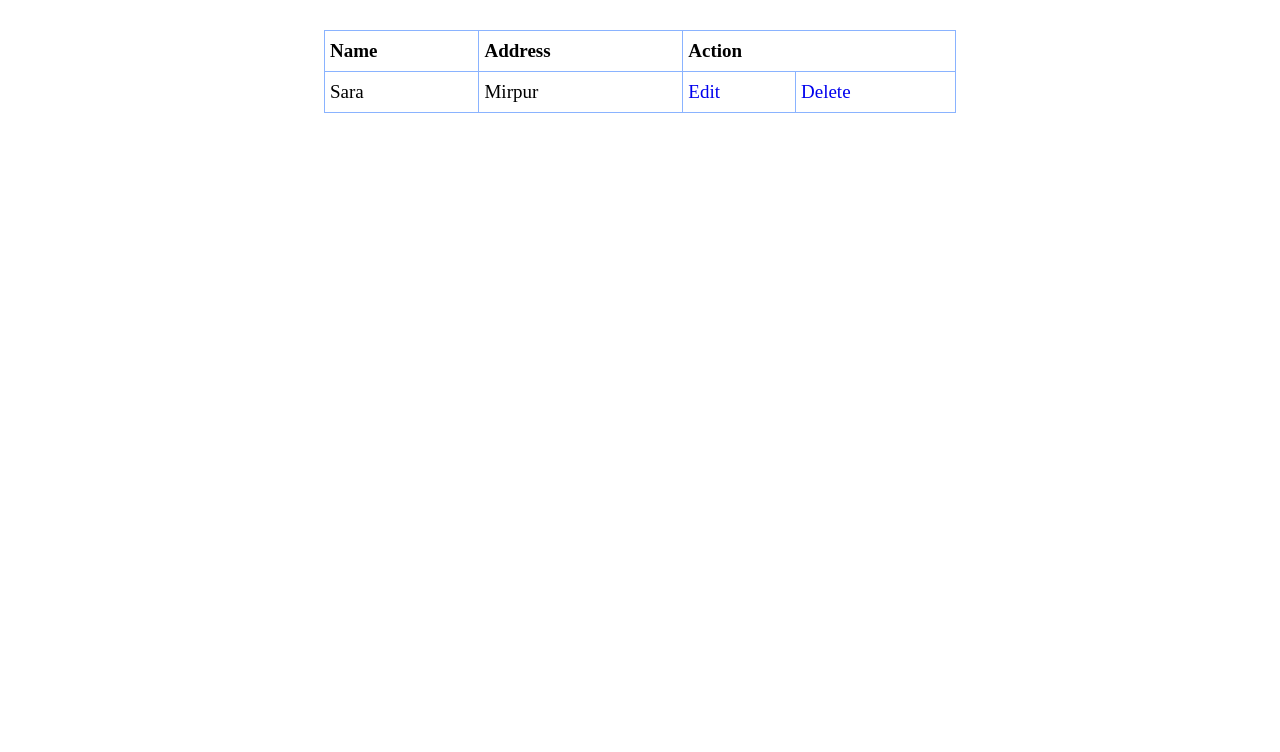
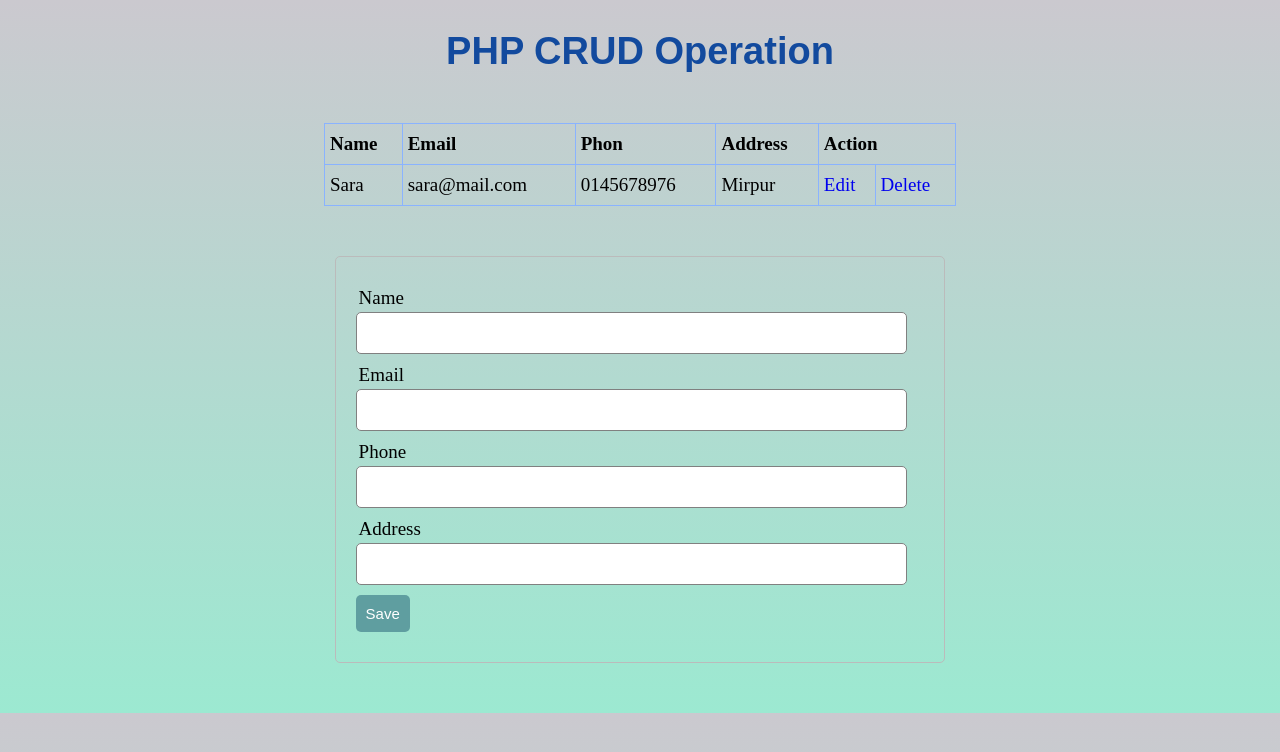
Before and after one commit to Sara-Rahman/PHP-Basic-CRUD, a PHP site: page / in a window 1280 px wide. Shown: the top 752 px of the page. Run offline with PHP 8.4, Linux system fonts and the light colour scheme.

Commit message:
insert done

```diff
--- a/index.php
+++ b/index.php
@@ -1,3 +1,4 @@
+<?php include('server.php') ?>
 <!DOCTYPE html>
 <html lang="en">
 <head>
@@ -8,10 +9,13 @@
     <link rel="stylesheet" type="text/css" href="style.css">
 </head>
 <body>
+    <h1>PHP CRUD Operation</h1>
     <table>
         <thead>
             <tr>
                 <th>Name</th>
+                <th>Email</th>
+                <th>Phon</th>
                 <th>Address</th>
                 <th colspan="2">Action</th>
             </tr>
@@ -19,6 +23,8 @@
         <tbody>
             <tr>
                 <td>Sara</td>
+                <td>sara@mail.com</td>
+                <td>0145678976</td>
                 <td>Mirpur</td>
                 <td>
                     <a href="#">Edit</a>
@@ -32,9 +38,25 @@
     </table>
 
 </body>
-<form>
-    <div class="input-group">
-        <label for=""></label>
-    </div>
-</form>
+<form method="post" action="server.php">
+		<div class="input-group">
+			<label>Name</label>
+			<input type="text" name="name" value="">
+		</div>
+        <div class="input-group">
+			<label>Email</label>
+			<input type="text" name="email" value="">
+		</div>
+        <div class="input-group">
+			<label>Phone</label>
+			<input type="text" name="phone" value="">
+		</div>
+		<div class="input-group">
+			<label>Address</label>
+			<input type="text" name="address" value="">
+		</div>
+		<div class="input-group">
+			<button class="btn" type="submit" name="save" >Save</button>
+		</div>
+	</form>
 </html>
--- /dev/null
+++ b/server.php
@@ -0,0 +1,23 @@
+<?php
+//initialize varianles
+$name="";
+$email="";
+$phone="";
+$address="";
+$id=0;
+//connect to database
+$db= mysqli_connect('localhost','root','Sara@2022','crud');
+//if save button is clicked
+if (isset($_POST['save']))
+{
+    $name=$_POST['name'];
+    $email=$_POST['email'];
+    $phone=$_POST['phone'];
+    $address=$_POST['address'];
+
+  $query="INSERT INTO users (id,name,email,phone,address) VALUES ('$name','$email','$phone','$address')";
+    mysqli_query($db,$query);
+    //redirect to index page after insertion
+    header('Location: ' . $_SERVER['HTTP_REFERER']);
+}
+?>
--- a/style.css
+++ b/style.css
@@ -1,5 +1,14 @@
 body{
     font-size: 19px;
+    background:linear-gradient(#cbc9cf,#9ce9d1);
+
+}
+h1{
+    text-align: center;
+    font-family: Arial, Helvetica, sans-serif;
+    margin-top: 30px;
+    margin-bottom: 50px;
+    color: rgb(18, 74, 158);
 }
 table{
     width: 50%;
@@ -23,3 +32,35 @@ tr:hover{
 td, a{
     text-decoration: none;
 }
+form {
+    width: 45%;
+    margin: 50px auto;
+    text-align: left;
+    padding: 20px;
+    border: 1px solid #bbbbbb;
+    border-radius: 5px;
+}
+.input-group {
+    margin: 10px 0px 10px 0px;
+}
+.input-group label {
+    display: block;
+    text-align: left;
+    margin: 3px;
+}
+.input-group input {
+    height: 30px;
+    width: 93%;
+    padding: 5px 10px;
+    font-size: 16px;
+    border-radius: 5px;
+    border: 1px solid gray;
+}
+.btn {
+    padding: 10px;
+    font-size: 15px;
+    color: white;
+    background: #5F9EA0;
+    border: none;
+    border-radius: 5px;
+}
```
